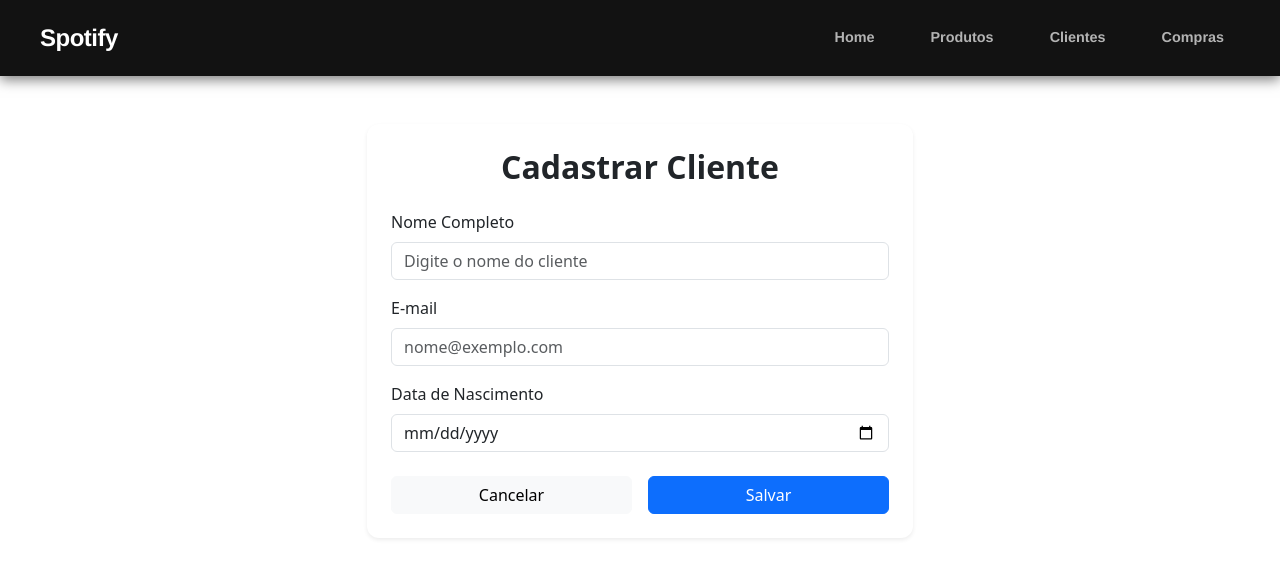
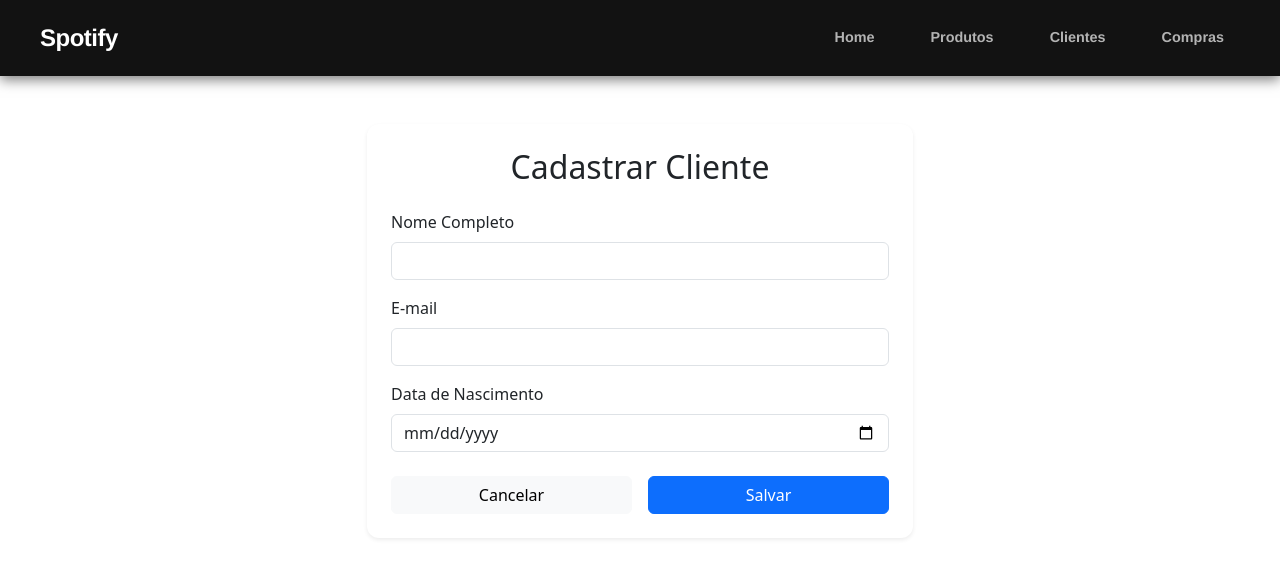
Before and after one commit to AulasDS/big-project-amaral-gay, a React (Vite) app in the folder ui/: page /inserir-cliente in a window 1280 px wide. Shown: the top 578 px of the page. Built offline with nearby package versions, Linux system fonts and the light colour scheme.

Commit message:
Alteracao inserir cliente

```diff
--- a/ui/src/pages/InserirCliente/index.tsx
+++ b/ui/src/pages/InserirCliente/index.tsx
@@ -5,33 +5,36 @@ import "bootstrap/dist/css/bootstrap.min.css";
 
 export default function InserirCliente() {
     const navigate = useNavigate();
+
     const [nome, setNome] = useState("");
     const [email, setEmail] = useState("");
     const [nascimento, setNascimento] = useState("");
     const [erro, setErro] = useState("");
 
-const salvarCliente = async (event: any) => {
-    event.preventDefault();
-    // ... resto do seu código
+    const salvarCliente = async (event: React.FormEvent<HTMLFormElement>) => {
+        event.preventDefault();
+        setErro("");
 
-        // Validação básica no front-end antes de enviar
         if (!nome || !email || !nascimento) {
             setErro("Por favor, preencha todos os campos obrigatórios.");
             return;
         }
 
         try {
-            await axios.post("http://localhost:3000/cliente/", {
+            await axios.post("http://localhost:3000/clientes", {
                 nome,
                 email,
                 nascimento
             });
 
-            // Redireciona de volta para a lista de clientes usando o router do React
             navigate("/clientes");
+
         } catch (error: any) {
             console.error("Erro ao criar cliente:", error);
-            setErro(error.response?.data?.message || "Erro ao conectar com o servidor.");
+            setErro(
+                error.response?.data?.message ||
+                "Erro ao conectar com o servidor."
+            );
         }
     };
 
@@ -39,52 +42,52 @@ const salvarCliente = async (event: any) => {
         <div className="container py-5">
             <div className="row justify-content-center">
                 <div className="col-md-6">
-                    <div className="card border-0 shadow-sm p-4" style={{ borderRadius: '12px' }}>
-                        <h2 className="text-center mb-4" style={{ fontWeight: 600 }}>Cadastrar Cliente</h2>
+                    <div className="card border-0 shadow-sm p-4" style={{ borderRadius: "12px" }}>
+                        <h2 className="text-center mb-4">Cadastrar Cliente</h2>
 
-                        {erro && <div className="alert alert-danger py-2">{erro}</div>}
+                        {erro && (
+                            <div className="alert alert-danger py-2">
+                                {erro}
+                            </div>
+                        )}
 
                         <form onSubmit={salvarCliente}>
                             <div className="mb-3">
-                                <label htmlFor="nome" className="form-label" style={{ fontWeight: 500 }}>Nome Completo</label>
+                                <label className="form-label">Nome Completo</label>
                                 <input
                                     type="text"
-                                    className="form-content form-control"
-                                    id="nome"
+                                    className="form-control"
                                     value={nome}
                                     onChange={(e) => setNome(e.target.value)}
-                                    placeholder="Digite o nome do cliente"
                                 />
                             </div>
 
                             <div className="mb-3">
-                                <label htmlFor="email" className="form-label" style={{ fontWeight: 500 }}>E-mail</label>
+                                <label className="form-label">E-mail</label>
                                 <input
                                     type="email"
                                     className="form-control"
-                                    id="email"
                                     value={email}
                                     onChange={(e) => setEmail(e.target.value)}
-                                    placeholder="nome@exemplo.com"
                                 />
                             </div>
 
                             <div className="mb-4">
-                                <label htmlFor="nascimento" className="form-label" style={{ fontWeight: 500 }}>Data de Nascimento</label>
+                                <label className="form-label">Data de Nascimento</label>
                                 <input
                                     type="date"
                                     className="form-control"
-                                    id="nascimento"
                                     value={nascimento}
                                     onChange={(e) => setNascimento(e.target.value)}
                                 />
                             </div>
 
                             <div className="d-flex gap-3">
-                                <Link to="/clientes" className="btn btn-light w-50" style={{ borderRadius: '6px' }}>
+                                <Link to="/clientes" className="btn btn-light w-50">
                                     Cancelar
                                 </Link>
-                                <button type="submit" className="btn btn-primary w-50" style={{ borderRadius: '6px' }}>
+
+                                <button type="submit" className="btn btn-primary w-50">
                                     Salvar
                                 </button>
                             </div>
```
